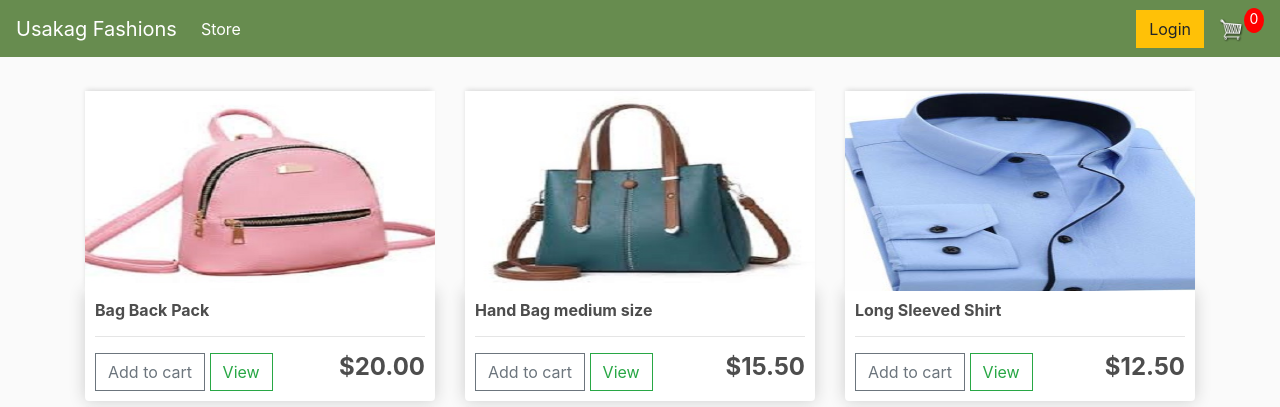
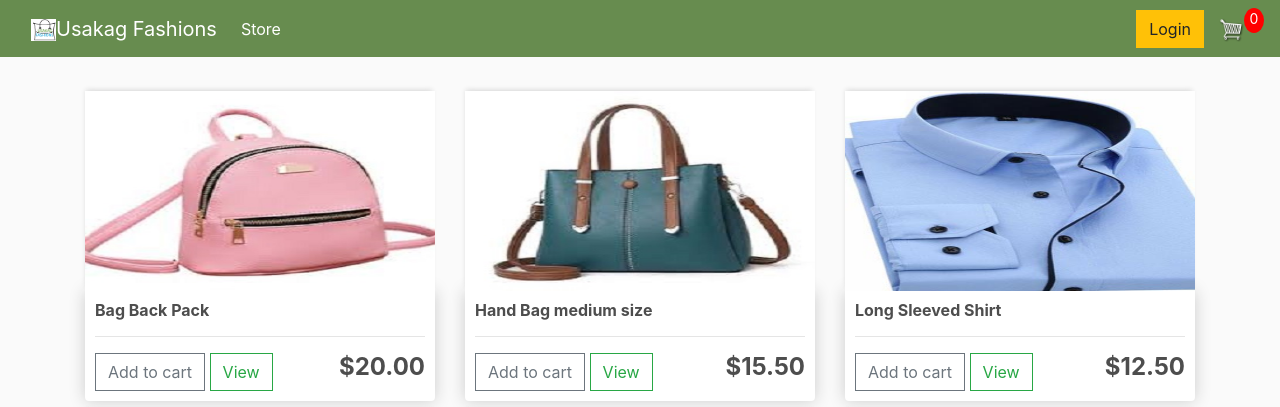
Before and after one commit to ssebadduka/usakag_fashions_modified_v1, a Django app: page / in a window 1280 px wide. Shown: the top 407 px of the page. Run offline with Django 4.2, Linux system fonts and the light colour scheme; data comes from the database, SQL or seed files in the repository; some libraries are stand-ins or nearby versions.

Commit message:
Added a logo on a nav-bar

```diff
--- a/static/css/main.css
+++ b/static/css/main.css
@@ -30,6 +30,12 @@
 }
 
 #cart-icon{
+	width:25px;
+	display: inline-block;
+	margin-left: 15px;
+}
+
+#logo-icon{
 	width:25px;
 	display: inline-block;
 	margin-left: 15px;
--- a/store/templates/store/main.html
+++ b/store/templates/store/main.html
@@ -65,7 +65,7 @@
 <body>
 
     <nav class="navbar navbar-expand-lg navbar-dark bg-dark">
-        <a class="navbar-brand" href="{% url 'store' %}">Usakag Fashions</a>
+        <a class="navbar-brand" href="{% url 'store' %}"><img id="logo-icon" src="{% static 'images/capture1.png' %}" alt=" " />Usakag Fashions</a>
         <button class="navbar-toggler" type="button" data-toggle="collapse" data-target="#navbarSupportedContent" aria-controls="navbarSupportedContent" aria-expanded="false" aria-label="Toggle navigation">
           <span class="navbar-toggler-icon"></span>
         </button>
```
Also changed, not shown: static/images/Capture1.PNG (added), static/images/placeholder.png (deleted).
